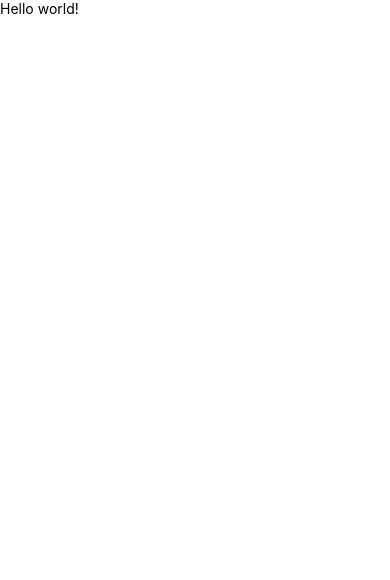
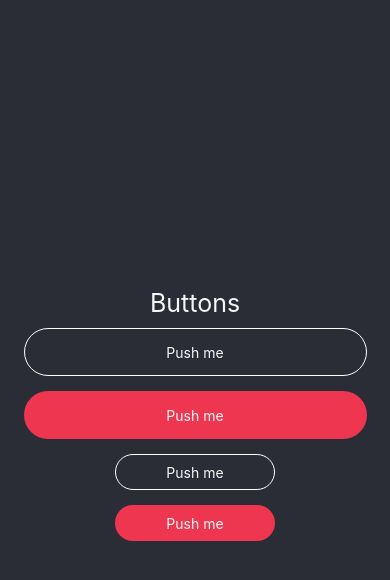
Before and after one commit to fullstackserverless/e-commerce, a React Native app: screen / in a window 390 px wide. Shown: the top 580 px of the page. Built offline with nearby package versions, Linux system fonts and the light colour scheme.

Commit message:
add components buttons and space

```diff
--- a/App.tsx
+++ b/App.tsx
@@ -1,8 +1,36 @@
 import * as React from 'react'
 import { Text } from 'react-native'
+import { StyleSheet, ScrollView, View } from 'react-native'
+import { DARK, WHITE } from './src/constants'
+import { Button, Space } from './src/components'
 
-const App = () => (
-  <Text>Hello world!</Text>
-)
+const styles = StyleSheet.create({
+  container: {
+    flex: 1,
+    justifyContent: 'center',
+    alignItems: 'center',
+    backgroundColor: DARK
+  },
+  textStyle: {
+    color: WHITE,
+    fontSize: 25,
+    paddingBottom: 10
+  }
+})
 
-export default App
+export default function App({}){
+  const { container, textStyle } = styles
+  return(
+    <View style={container}>
+      <Text style={textStyle}>Buttons</Text>
+      <Button isOutline={true} isSmall={false} title='Push me'/>
+      <Space height={15} />
+      <Button isOutline={false} isSmall={false} title='Push me'/>
+      <Space height={15} />
+      <Button isOutline={true} isSmall={true} title='Push me'/>
+      <Space height={15} />
+      <Button isOutline={false} isSmall={true} title='Push me'/>
+      <Space height={15} />
+    </View>
+  )
+}
--- /dev/null
+++ b/src/components/Button/index.tsx
@@ -0,0 +1,58 @@
+import React from 'react'
+import { StyleSheet, Text, Pressable } from 'react-native'
+import { PRIMARY, WHITE } from '../../constants'
+
+const styles = StyleSheet.create({
+  container: {
+    justifyContent: 'center',
+    height: 48,
+    width: 343,
+    borderRadius: 25
+  },
+  textStyle: {
+    alignItems: 'center',
+    alignSelf: 'center',
+    color: WHITE
+  },
+  color: {
+    backgroundColor: PRIMARY
+  },
+  outlineStyle: {
+    borderWidth: 1.5,
+    borderColor: 'white',
+    color: 'white'
+  },
+  smallContainer: {
+    justifyContent: 'center',
+    width: 160,
+    height: 36,
+    borderRadius: 25
+  }
+})
+
+interface ButtonT {
+  title: string,
+  isOutline: boolean,
+  isSmall: boolean
+}
+
+function Button({ isOutline, title, isSmall }: ButtonT) {
+  const { container, color, outlineStyle, textStyle, smallContainer } = styles
+  const colorButton = isOutline ? outlineStyle : color
+  const sizeButton = isSmall ? smallContainer : container
+  return (
+    <Pressable
+      style={({ pressed }) => [
+        {
+          opacity: pressed ? 0.9 : 1
+        },
+        colorButton,
+        sizeButton
+      ]}
+    >
+      <Text style={textStyle}>{title}</Text>
+    </Pressable>
+  )
+}
+
+export { Button }
--- /dev/null
+++ b/src/components/Space/index.tsx
@@ -0,0 +1,12 @@
+import React, { memo } from 'react'
+import { View } from 'react-native'
+
+interface SpaceT {
+  height: number
+}
+
+const Space = memo<SpaceT>(({ height }) => (
+  <View style={{ height: height || 30 }} />
+))
+
+export { Space }
--- /dev/null
+++ b/src/components/index.ts
@@ -0,0 +1,2 @@
+export * from './Button'
+export * from './Space'
```
Also changed, not shown: src/constants.ts (renamed from src/constants.js).
